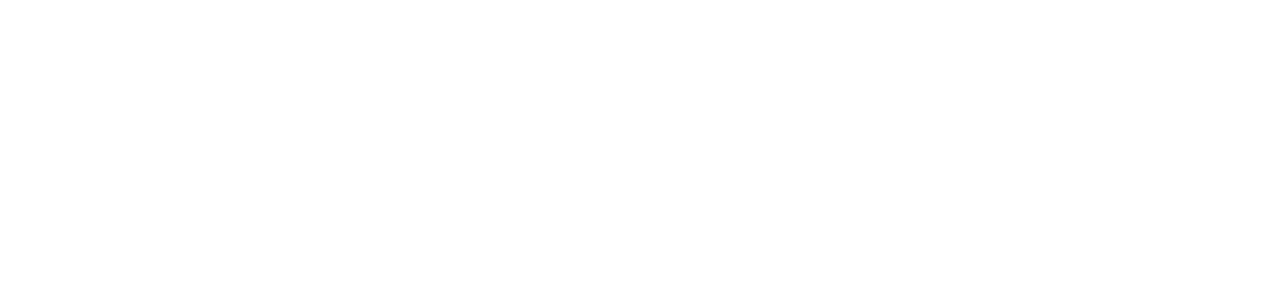
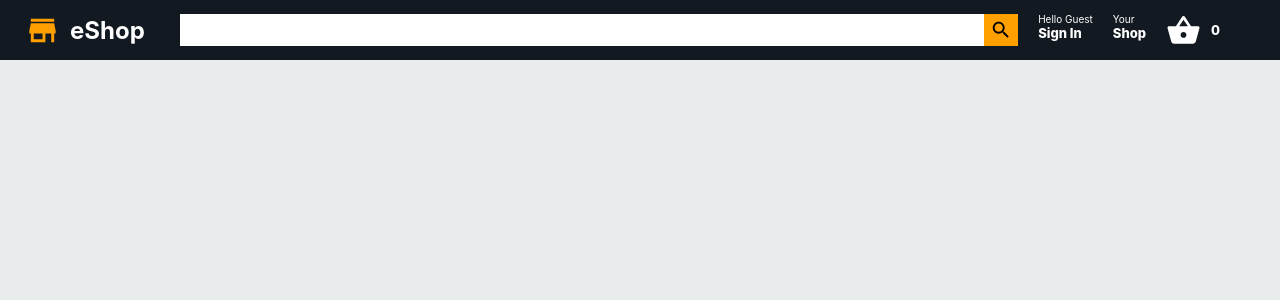
Before and after one commit to ArtOtt/eShop, a React (Create React App) app: page / in a window 1280 px wide. Shown: the top 300 px of the page. Built offline with nearby package versions, Linux system fonts and the light colour scheme.

Commit message:
Header UI

```diff
--- a/public/index.html
+++ b/public/index.html
@@ -7,6 +7,8 @@
     <title>eShop</title>
   </head>
   <body>
-    <div id="root"></div>
+    <div id="root">
+      <App />
+    </div>
   </body>
 </html>
--- a/src/App.css
+++ b/src/App.css
@@ -0,0 +1,4 @@
+* {
+    margin: 0;
+    padding: 0;
+  }
--- a/src/App.js
+++ b/src/App.js
@@ -1,11 +1,12 @@
+import './App.css';
 
-import './App.css';
+import Header from "./Header";
 
 function App() {
   return (
     <div className="App">
-
-    </div>
+    <Header />
+   </div>
   );
 }
 
--- /dev/null
+++ b/src/Header.css
@@ -0,0 +1,82 @@
+.header {
+    height: 60px;
+    display: flex;
+    align-items: center;
+    background-color: #131921;
+    position: sticky;
+    top: 0;
+    z-index: 100;
+}
+
+.header__logo {
+    display: flex;
+    align-items: center;
+    color: #ff9f00;
+    margin: 0 25px;
+}
+
+.header__logoImage {
+    margin-right: 10px;
+}
+
+.header__logoTitle {
+    text-decoration: none;
+    border: 0;
+    color: white;
+}
+
+.header__search {
+    display: flex;
+    flex: 1;
+    align-items: center;
+    border-radius: 24px;
+    margin: 0 10px;
+}
+
+.header__searchInput {
+    height: 12px;
+    padding: 10px;
+    border: none;
+    width: 100%;
+}
+
+.header__searchIcon {
+    padding: 5px;
+    height: 22px !important;
+    background-color: #ff9f00;
+}
+
+.header__nav {
+    display: flex;
+    justify-content: space-evenly;
+}
+
+.nav__item {
+    display: flex;
+    flex-direction: column;
+    margin-left: 10px;
+    margin-right: 10px;
+    color: white;
+}
+
+.nav__itemLineOne {
+    font-size: 10px;
+}
+
+.nav__itemLineTwo {
+    font-size: 13px;
+    font-weight: 800;
+}
+
+.nav__itemBasket {
+    display: flex;
+    align-items: center;
+    color: white;
+    margin-right: 50px;
+    margin-left: 10px;
+}
+
+.nav__basketCount {
+    margin-left: 10px;
+    margin-right: 10px;
+}
--- /dev/null
+++ b/src/Header.js
@@ -0,0 +1,45 @@
+import React from "react";
+import "./Header.css";
+import SearchIcon from '@mui/icons-material/Search';
+import ShoppingBasketIcon from '@mui/icons-material/ShoppingBasket';
+import StoreIcon from '@mui/icons-material/Store';
+
+function Header() {
+  return (
+    <div className="header">
+
+      <div className="header__logo">
+        <StoreIcon className="header__logoImage" fontSize="large"/>
+        <h2 className="header__logoTitle">eShop</h2>
+      </div>
+
+
+
+      <div className="header__search">
+        <input type="text" className="header__searchInput" />
+        <SearchIcon className="header__searchIcon" />
+      </div>
+
+      <div className="header__nav">
+
+        <div className="nav__item">
+          <span className="nav__itemLineOne">Hello Guest</span>
+          <span className="nav__itemLineTwo">Sign In</span>
+        </div>
+
+        <div className="nav__item">
+          <span className="nav__itemLineOne">Your</span>
+          <span className="nav__itemLineTwo">Shop</span>
+        </div>
+
+        <div className="nav__itemBasket">
+          <ShoppingBasketIcon fontSize="large"/>
+          <span className="nav__itemLineTwo nav__basketCount">0</span>
+        </div>
+
+      </div>
+    </div>
+  )
+}
+
+export default Header
--- a/src/index.css
+++ b/src/index.css
@@ -1,5 +1,6 @@
 body {
   margin: 0;
+  background-color: rgb(234, 237, 237);
   font-family: -apple-system, BlinkMacSystemFont, 'Segoe UI', 'Roboto', 'Oxygen',
     'Ubuntu', 'Cantarell', 'Fira Sans', 'Droid Sans', 'Helvetica Neue',
     sans-serif;
```
Also changed, not shown: package.json (+7 -0 lines), src/index.js (+6 -4 lines), 1 other file (tests, documents, lock files or other folders).
